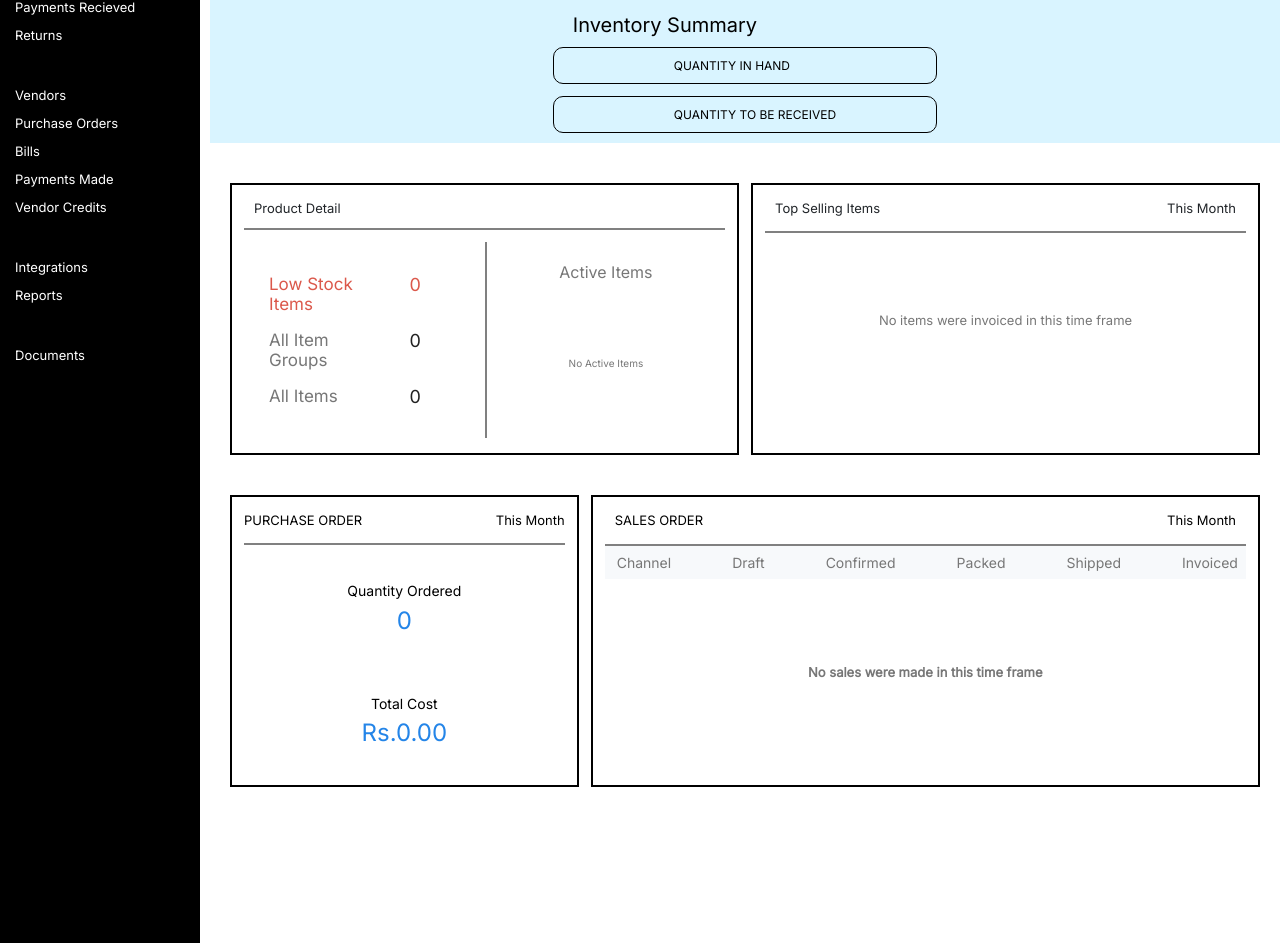
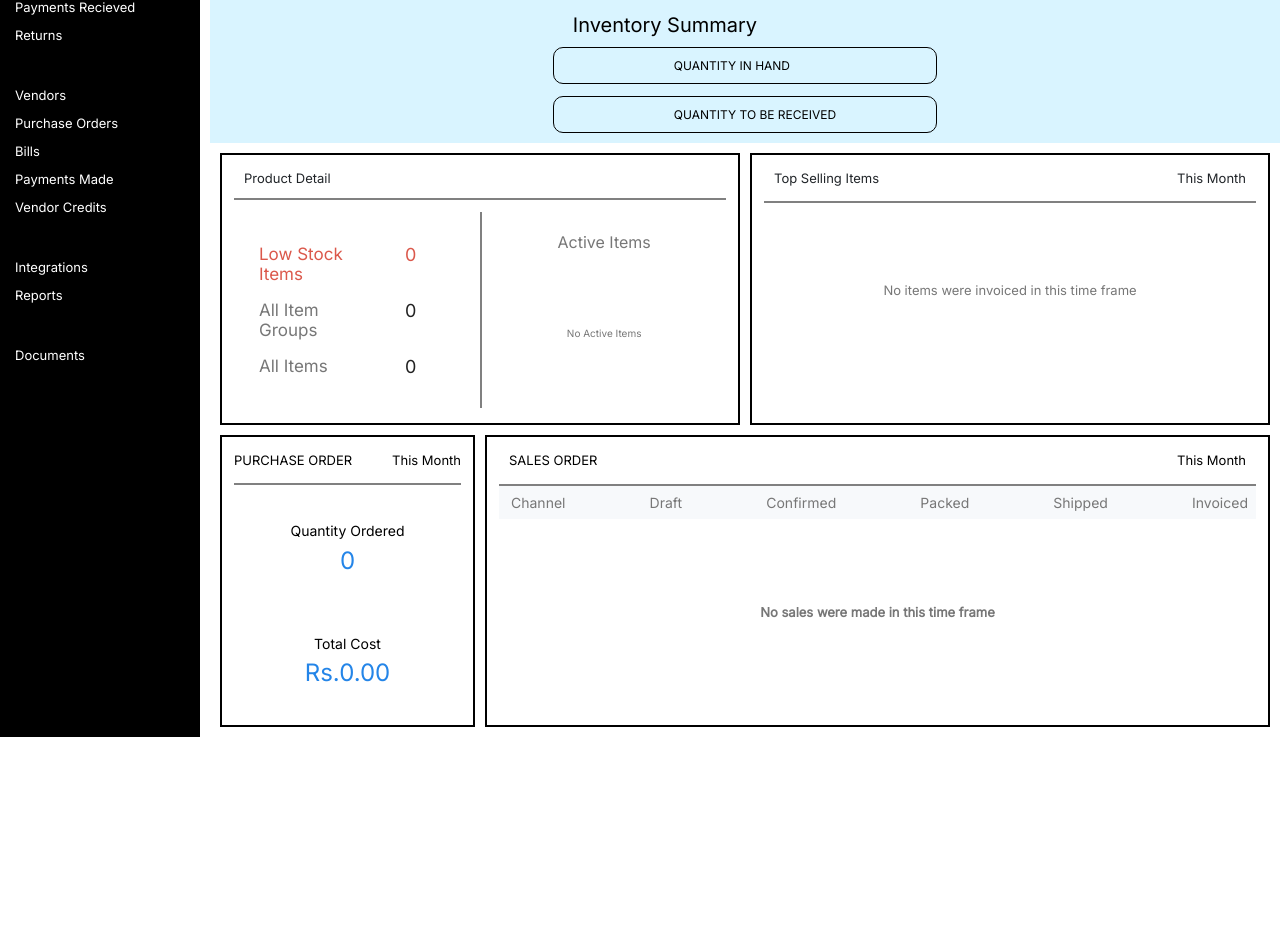
Before and after one commit to Visionaries007/inventory-final, a React (Create React App) app: page / in a window 1280 px wide. Shown: the part 525-1468 px from the top of the page. After the commit the page ends 1262 px from the top, so only its background shows below. Built offline with nearby package versions, Linux system fonts and the light colour scheme.

Commit message:
css grid

```diff
--- a/src/components/ProductDetail.js
+++ b/src/components/ProductDetail.js
@@ -58,9 +58,9 @@ const ProductInfo = styled.div`
   flex-direction: column;
   border: 2px solid black;
   gap: 12px;
-  min-height: 30vh;
+  width: 100%;
+  height: 100%;
   padding: 15px 12px;
-  width: 100%;
 `;
 const Heading = styled.div`
   padding: 0px 10px;
--- a/src/components/PurchaseOrder.js
+++ b/src/components/PurchaseOrder.js
@@ -29,7 +29,7 @@ const DMain = styled.div`
   padding: 15px 12px;
   border: 2px solid black;
   width: 100%;
-  flex: 1;
+  height: 100%;
 `;
 
 const Detailer = styled.div`
--- a/src/components/SalesOrder.js
+++ b/src/components/SalesOrder.js
@@ -34,7 +34,7 @@ const SellDet = styled.div`
   border: 2px solid black;
   padding: 15px 12px;
   width: 100%;
-  flex: 2;
+  height: 100%;
 `;
 const Selling = styled.div`
   display: flex;
--- a/src/components/Statistics.js
+++ b/src/components/Statistics.js
@@ -8,28 +8,38 @@ import PurchaseOrder from "./PurchaseOrder";
 const Statistics = () => {
   return (
     <TableRow1>
-      <Row1>
+      <div className="box1">
         <ProductDetails />
+      </div>
+      <div className="box2">
         <TopSellingitems />
-      </Row1>
-      <Row1>
+      </div>
+      <div className="box3">
         <PurchaseOrder />
+      </div>
+      <div className="box4">
         <SalesOrder />
-      </Row1>
+      </div>
     </TableRow1>
   );
 };
 
 const TableRow1 = styled.div`
-  min-height: 100vh;
-  float: right;
-  width: 100%;
-`;
-const Row1 = styled.div`
-  margin: 40px 0px 0px;
-  padding: 0px 20px;
-  display: flex;
-  flex-direction: row;
-  gap: 12px;
+  display: grid;
+  .box1 {
+    grid-column: 1/3;
+  }
+  .box2 {
+    grid-column: 3/5;
+  }
+  .box3 {
+    grid-column: 1/2;
+  }
+  .box4 {
+    grid-column: 2/5;
+  }
+  grid-template-columns: repeat(4, 1fr);
+  padding: 1em;
+  grid-gap: 1em;
 `;
 export default Statistics;
--- a/src/components/TopSellingItems.js
+++ b/src/components/TopSellingItems.js
@@ -28,6 +28,7 @@ const Top = styled.div`
     font-size: 13px;
   }
   width: 100%;
+  height: 100%;
 `;
 const SellingSection = styled.div`
   display: flex;
```
